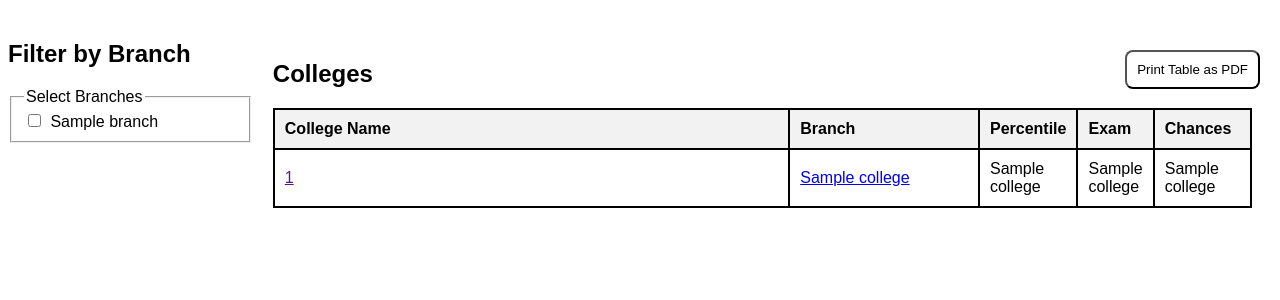
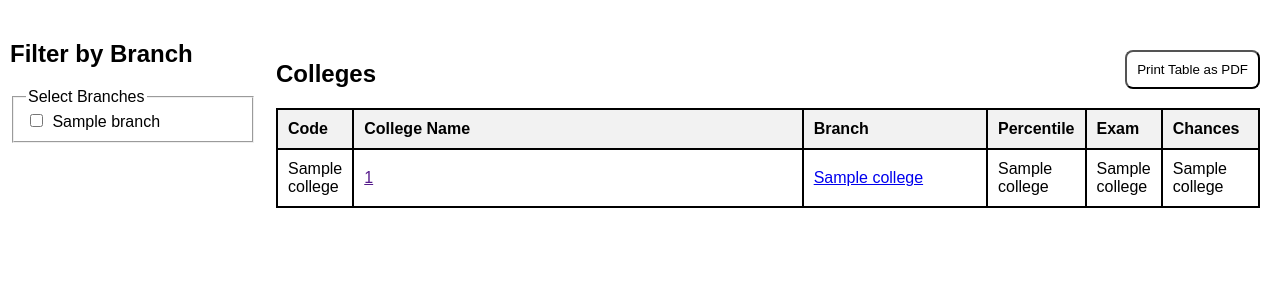
Before and after one commit to gauthamnnair/College-Connect, a Flask app: template templates/result.html in a window 1280 px wide. Shown: the top 300 px of the page. Run offline with Flask 3, Linux system fonts and the light colour scheme; the template is opened without the code that fills it: most values are stand-ins (such as "Sample title", 1, 10 or a date in 2020).

Commit message:
Increased the list of Colleges and added College Code in the output

```diff
--- a/app.py
+++ b/app.py
@@ -119,8 +119,8 @@ def submit_admission():
 
 # Function to fetch colleges from the database
 def filter_colleges(mhcet_percentile, jee_percentile, category):
-    mhcet_query = "SELECT college_name, branch, percentile, 'MHCET', page_num FROM colleges WHERE percentile <= ? AND seat_type = ? LIMIT 50"
-    jee_query = "SELECT college_name, branch, percentile, 'JEE', page_num FROM colleges WHERE percentile <= ? AND seat_type = 'AI' LIMIT 50"
+    mhcet_query = "SELECT college_name, branch, percentile, 'MHCET', page_num FROM colleges WHERE percentile <= ? AND seat_type = ? LIMIT 150"
+    jee_query = "SELECT college_name, branch, percentile, 'JEE', page_num FROM colleges WHERE percentile <= ? AND seat_type = 'AI' LIMIT 150"
     colleges = []
     distinct_branches = []
     chances = []
@@ -148,9 +148,13 @@ def filter_colleges(mhcet_percentile, jee_percentile, category):
                 if college[1] not in distinct_branches:
                     distinct_branches.append(college[1])
 
-            # Calculate chances
+            # Calculate chances and code
             for i, college in enumerate(colleges):
+                college_name = college[0]
                 percentile = college[2]
+                c_data.execute("SELECT code FROM details WHERE college_name=?", (college_name,))
+                codes = c_data.fetchone()
+                code = codes[0]
                 if college[3] == 'JEE':
                     percentile_difference = abs(float(jee_percentile) - percentile)
 
@@ -169,6 +173,7 @@ def filter_colleges(mhcet_percentile, jee_percentile, category):
                 # Convert tuple to list, append chance, then convert back to tuple
                 college_list = list(college)
                 college_list.append(chance)
+                college_list.append(code)
                 colleges[i] = tuple(college_list)
 
     except sqlite3.Error as e:
--- a/static/styles.css
+++ b/static/styles.css
@@ -1,6 +1,7 @@
 /* styles.css */
 body {
     font-family: Arial, sans-serif;
+    margin: 0px auto;
 }
 form {
     max-width: 300px;
--- a/templates/form.html
+++ b/templates/form.html
@@ -8,7 +8,7 @@
 </head>
 <body>
     <div class=container>
-        <h2>Admission Form</h2>
+        <h2>Enter the Percentile</h2>
     </div>
     <div class=form-container>
         <form action="/submit" method="POST" onsubmit="return validateForm()">
--- a/templates/index.html
+++ b/templates/index.html
@@ -60,9 +60,9 @@
             width: 100%;
         }
         .content {
-            margin-top: 100px; /* Shift content down by 100px */
+            margin: 100px; /* Shift content down by 100px */
             text-align: left;
-            padding-left: 650px;
+            padding-left: 500px;
         }
         input[type="submit"],
         .get-started-btn {
--- a/templates/result.html
+++ b/templates/result.html
@@ -24,6 +24,7 @@
             background-color: #fff;
             border-radius: 8px;
             width: 20%;
+            margin-left: 10px;
         }
 
         .colleges-table {
@@ -125,7 +126,8 @@
             <table id="collegesTable">
                 <thead>
                     <tr>
-                        <th style="width: 55%;">College Name</th>
+                        <th style="width: 5%;">Code</th>
+                        <th style="width: 50%;">College Name</th>
                         <th style="width: 20%;">Branch</th>
                         <th style="width: 10%;">Percentile</th>
                         <th style="width: 5%;">Exam</th>
@@ -135,6 +137,7 @@
                 <tbody>
                     {% for college in colleges %}
                         <tr>
+                            <td>{{ college[6] }}</td>
                             <td><a href="{{ get_college_website(college[0]) }}">{{ college[0] }}</a></td>
                             <td><a href="{{ get_page_num(college[0], college[1]) }}">{{ college[1] }}</td>
                             <td>{{ college[2] }}</td>
@@ -200,7 +203,7 @@
 
         function printTable() {
             // Hide columns: "Percentile", "Exam", and "Chances"
-            const columnsToHide = [2, 3, 4]; // Indexes of columns to hide (0-based)
+            const columnsToHide = [3, 4, 5]; // Indexes of columns to hide (0-based)
             const tableHeadings = document.querySelectorAll('.colleges-table table th');
             columnsToHide.forEach(function(index) {
                 tableHeadings[index].style.display = 'none';
```
